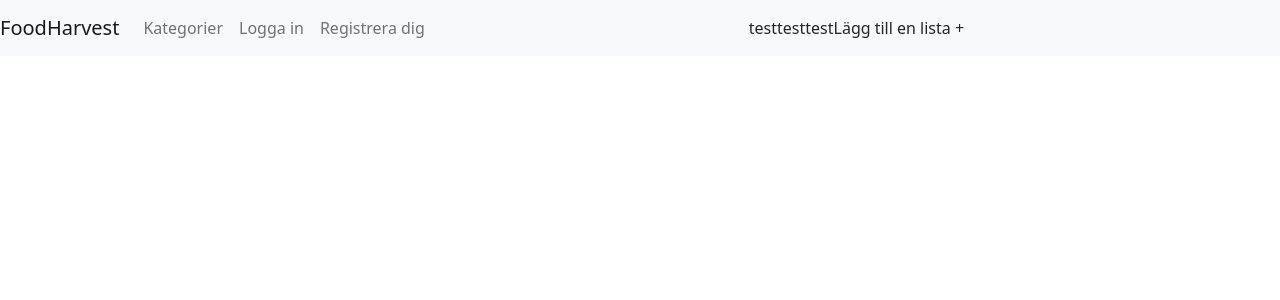
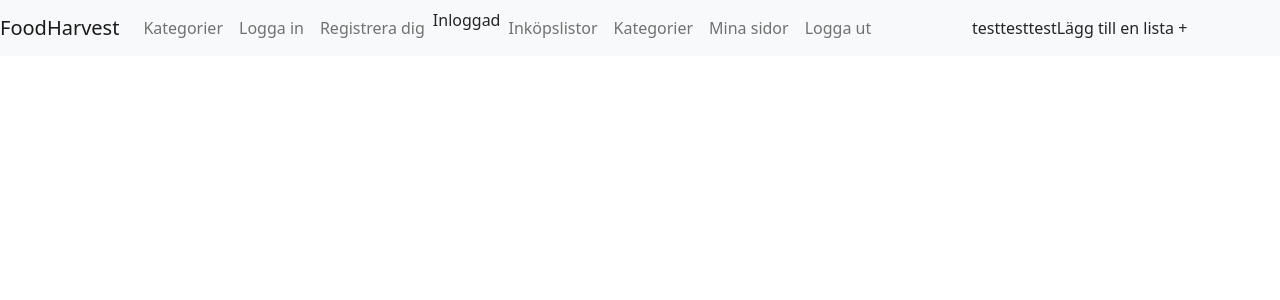
Before and after one commit to MikaelS1000RR/FoodHarvest, a React (Create React App) app in the folder frontend/: page / in a window 1280 px wide. Shown: the top 300 px of the page. Built offline with nearby package versions, Linux system fonts and the light colour scheme.

Commit message:
Added more links.

```diff
--- a/frontend/src/components/Navbar.jsx
+++ b/frontend/src/components/Navbar.jsx
@@ -34,6 +34,7 @@ const Example = (props) => {
 
         <Collapse isOpen={isOpen} navbar>
           <Nav className="mr-auto text-center" navbar>
+            {/* not logged in */}
             <NavItem>
               <NavLink href="/catagories/">Kategorier</NavLink>
             </NavItem>
@@ -43,7 +44,20 @@ const Example = (props) => {
             <NavItem>
               <NavLink href="/register/">Registrera dig</NavLink>
             </NavItem>
-            {/* Add more links */}
+            {/* Logged in */}
+            <div>Inloggad</div>
+            <NavItem>
+              <NavLink href="myProductListPage">Inköpslistor</NavLink>
+            </NavItem>
+            <NavItem>
+              <NavLink href="/catagories/">Kategorier</NavLink>
+            </NavItem>
+            <NavItem>
+              <NavLink href="myProfile">Mina sidor</NavLink>
+            </NavItem>
+            <NavItem>
+              <NavLink href="/">Logga ut</NavLink>
+            </NavItem>
 
           </Nav>
 
```
